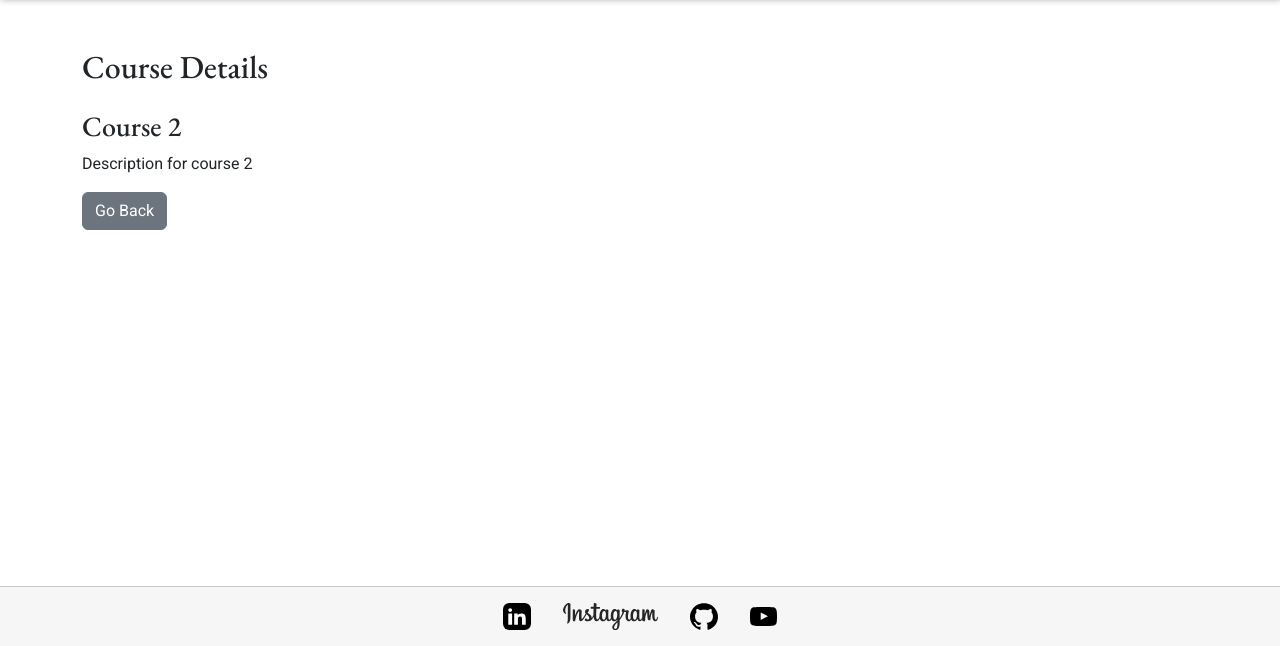
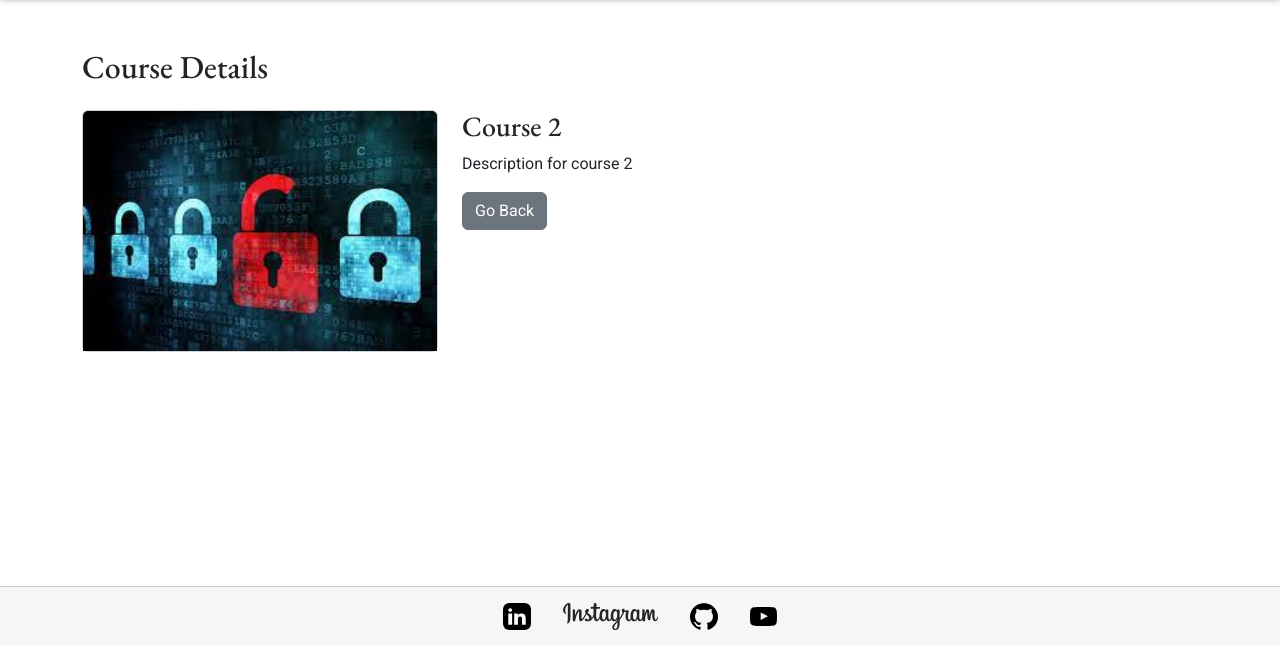
Before and after one commit to teman67/E-Learning-Booking-Courses-Project, a Django app: page /course/1/ in a window 1280 px wide. Shown: the part 154-800 px from the top of the page. Run offline with Django 3.2, Linux system fonts and the light colour scheme; some libraries are stand-ins or nearby versions.

Commit message:
update course_detail.html

```diff
--- a/templates/course_detail.html
+++ b/templates/course_detail.html
@@ -1,12 +1,23 @@
 <!-- course_details.html -->
 
-{% extends 'base.html' %} {% block content %}
+{% extends 'base.html' %} {% load static %} {% block content %}
 
 <div class="container mt-5">
   <h2 class="mb-4">Course Details</h2>
 
   <div class="row">
-    <div class="col-md-12">
+    <div class="col-md-4 mb-4">
+      <div class="card">
+        <img
+          src="{% static 'images/image_courses/' %}{{ course_id }}.jpg"
+          class="card-img-top"
+          alt="Course {{ course_id|add:1 }} Image"
+          style="width: 100%"
+        />
+      </div>
+    </div>
+
+    <div class="col-md-8">
       <h3>Course {{ course_id|add:1 }}</h3>
       <p>{{ description }}</p>
       <!-- Add any other details you want to display -->
```
